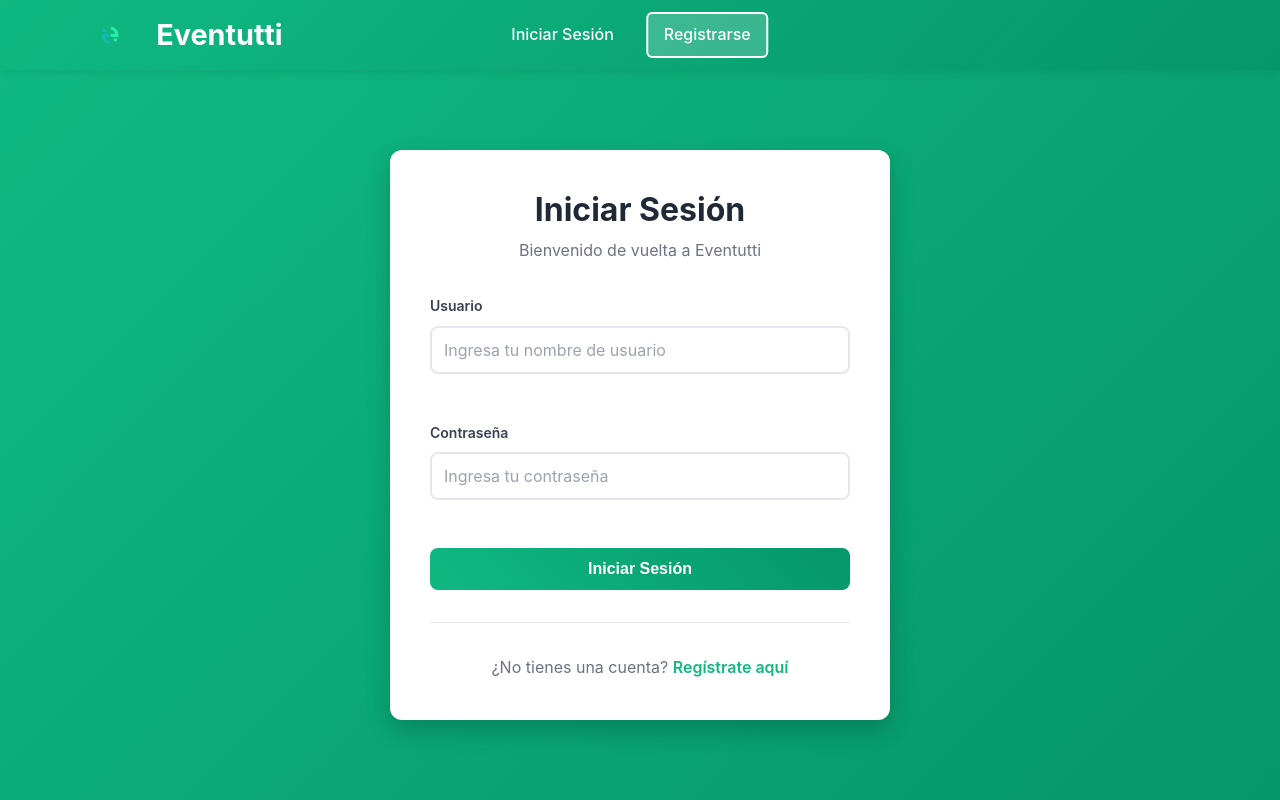
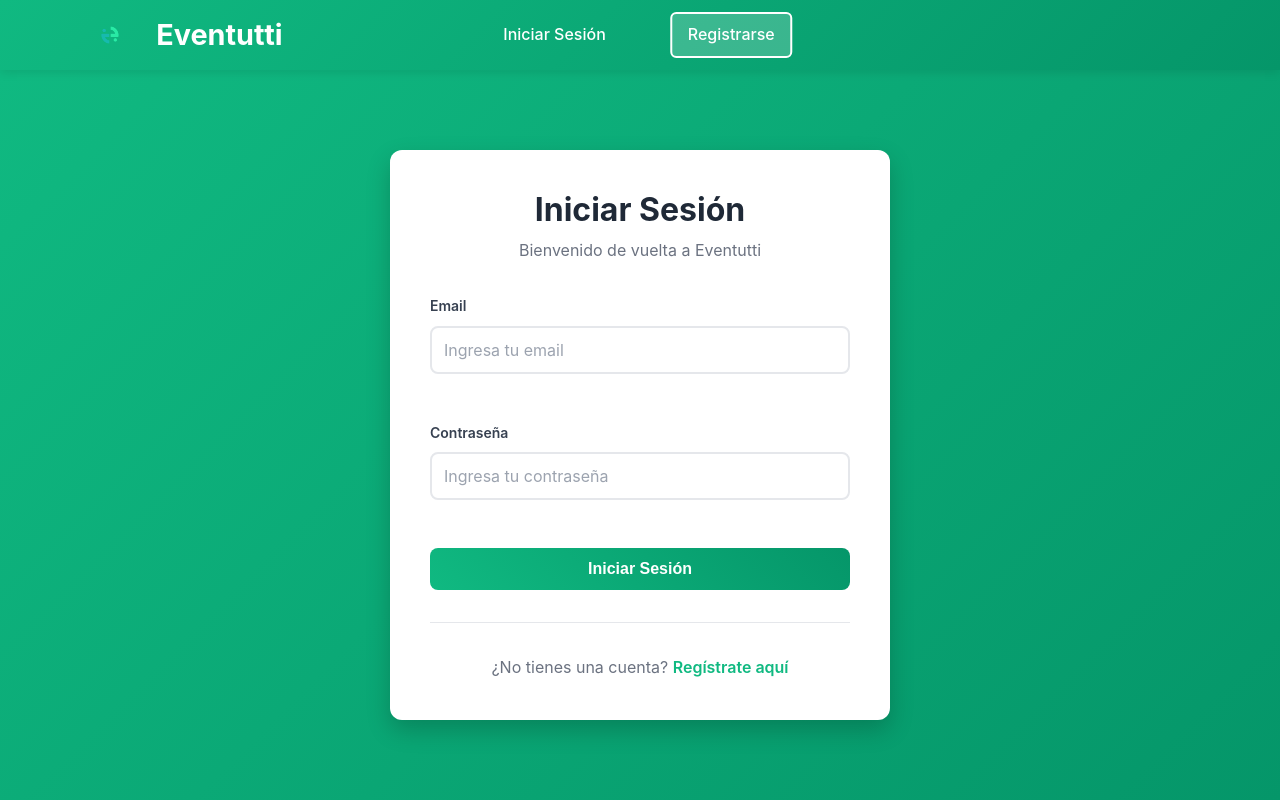
Before and after one commit to Agusbere/TP-Integrador-front_Berenstein_Klawir, a React (Vite) app: page /login in a window 1280 px wide. Built offline with nearby package versions, Linux system fonts and the light colour scheme.

Commit message:
falta cambiar inscripcion

```diff
--- a/src/components/EventCard.jsx
+++ b/src/components/EventCard.jsx
@@ -4,7 +4,7 @@ import { es } from "date-fns/locale";
 
 const EventCard = ({ event, showActions = false, onEdit, onDelete }) => {
   console.log("Datos del evento en EventCard:", event);
-  console.log("Ubicación recibida:", event.province_name, event.event_location?.name);
+  console.log("Ubicación recibida:", event.province_name, event.event_location_name);
 
   const formatTime = (dateString) => {
     try {
@@ -41,7 +41,7 @@ const EventCard = ({ event, showActions = false, onEdit, onDelete }) => {
         <div className="event-details">
           <div className="event-detail-item">
             <span className="detail-text">
-              Ubicación: {event.province_name}, {event.event_location?.name || "Por confirmar"}
+              Ubicación: {event.province_name}, {event.event_location_name}
             </span>
           </div>
 
--- a/src/components/Navbar.jsx
+++ b/src/components/Navbar.jsx
@@ -13,7 +13,7 @@ const Navbar = () => {
   return (
     <nav className="navbar">
       <div className="nav-container">
-        <Link to="/" className="nav-logo">
+        <Link to={isAuthenticated ? "/dashboard" : "/"} className="nav-logo">
           <img
             src="/src/assets/logo eventutti sin fondo.png"
             alt="Eventutti"
@@ -22,7 +22,7 @@ const Navbar = () => {
           <span className="logo-text">Eventutti</span>
         </Link>
 
-        <div className="nav-menu">
+        <div className="nav-menu" style={{ marginLeft: 'auto', display: 'flex', gap: '1rem' }}>
           {isAuthenticated ? (
             <>
               <Link to="/events" className="nav-link">
@@ -39,14 +39,14 @@ const Navbar = () => {
               </button>
             </>
           ) : (
-            <div className="nav-auth" style={{ marginLeft: 'auto', display: 'flex', gap: '1rem' }}>
+            <>
               <Link to="/login" className="nav-link">
                 Iniciar Sesión
               </Link>
               <Link to="/register" className="nav-link nav-link-primary">
                 Registrarse
               </Link>
-            </div>
+            </>
           )}
         </div>
       </div>
--- a/src/pages/EventDetail.jsx
+++ b/src/pages/EventDetail.jsx
@@ -30,7 +30,7 @@ const EventDetail = () => {
         if (isAuthenticated) {
           try {
             const inscrito = await ServicioApi.verificarInscripcionEvento(id, user.id);
-            setEstaInscrito(inscrito);
+            setEstaInscrito(Boolean(inscrito));
           } catch (err) {
             console.error("Error verificando inscripción:", err);
             setEstaInscrito(false);
@@ -61,6 +61,7 @@ const EventDetail = () => {
       await ServicioApi.inscribirseEnEvento(id);
       setExitoInscripcion("¡Te has inscrito exitosamente al evento!");
       setEstaInscrito(true);
+      console.log("Estado después de inscribirse:", true);
     } catch (err) {
       setErrorInscripcion(err.message || "Error al inscribirse al evento");
     } finally {
@@ -75,8 +76,10 @@ const EventDetail = () => {
 
     try {
       await ServicioApi.desinscribirseDeEvento(id);
+      setExitoInscrito(false);
       setExitoInscripcion("Te has desinscrito del evento exitosamente");
       setEstaInscrito(false);
+      console.log("Estado después de desinscribirse:", false);
     } catch (err) {
       setErrorInscripcion(err.message || "Error al desinscribirse del evento");
     } finally {
@@ -154,7 +157,7 @@ const EventDetail = () => {
               <div className="meta-item">
                 <span className="meta-label">Ubicación:</span>
                 <span>
-                  {evento.event_location?.name || "Ubicación por confirmar"}
+                  {evento.province_name}, {evento.event_location_name || "Ubicación por confirmar"}
                 </span>
               </div>
             </div>
--- a/src/pages/Login.jsx
+++ b/src/pages/Login.jsx
@@ -50,7 +50,7 @@ const Login = () => {
           {error && <div className="error-alert">{error}</div>}
 
           <div className="form-group">
-            <label htmlFor="username">Usuario</label>
+            <label htmlFor="username">Email</label>
             <input
               type="text"
               id="username"
@@ -59,7 +59,7 @@ const Login = () => {
               onChange={handleChange}
               required
               className="form-input"
-              placeholder="Ingresa tu nombre de usuario"
+              placeholder="Ingresa tu email"
             />
           </div>
 
--- a/src/pages/Register.jsx
+++ b/src/pages/Register.jsx
@@ -110,7 +110,7 @@ const Register = () => {
           </div>
 
           <div className="form-group">
-            <label htmlFor="username">Usuario</label>
+            <label htmlFor="username">Email</label>
             <input
               type="text"
               id="username"
@@ -119,7 +119,7 @@ const Register = () => {
               onChange={handleChange}
               required
               className="form-input"
-              placeholder="Elige un nombre de usuario"
+              placeholder="Ingrese un email"
             />
           </div>
 
```
